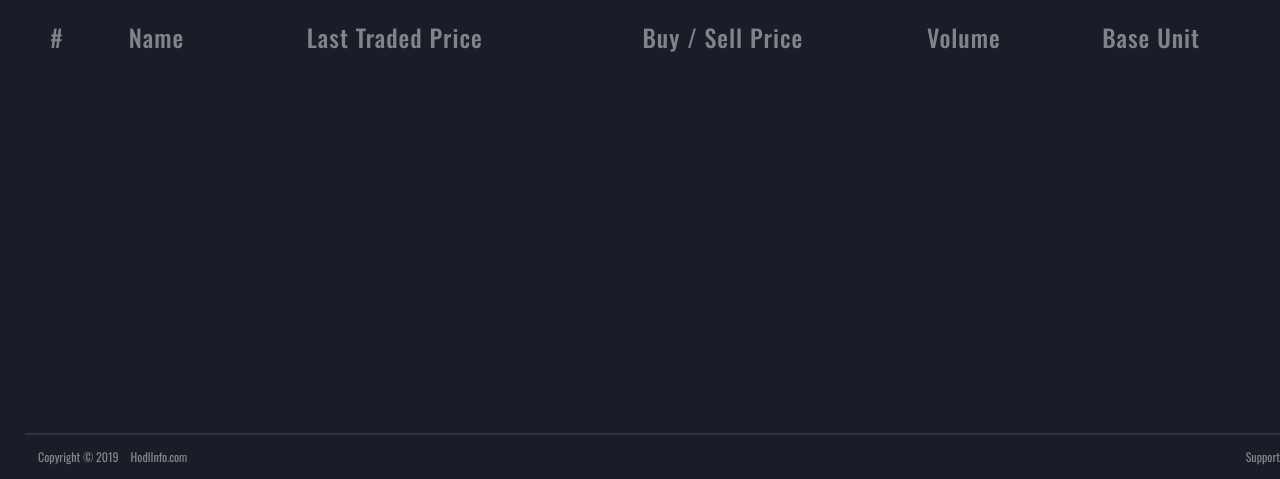
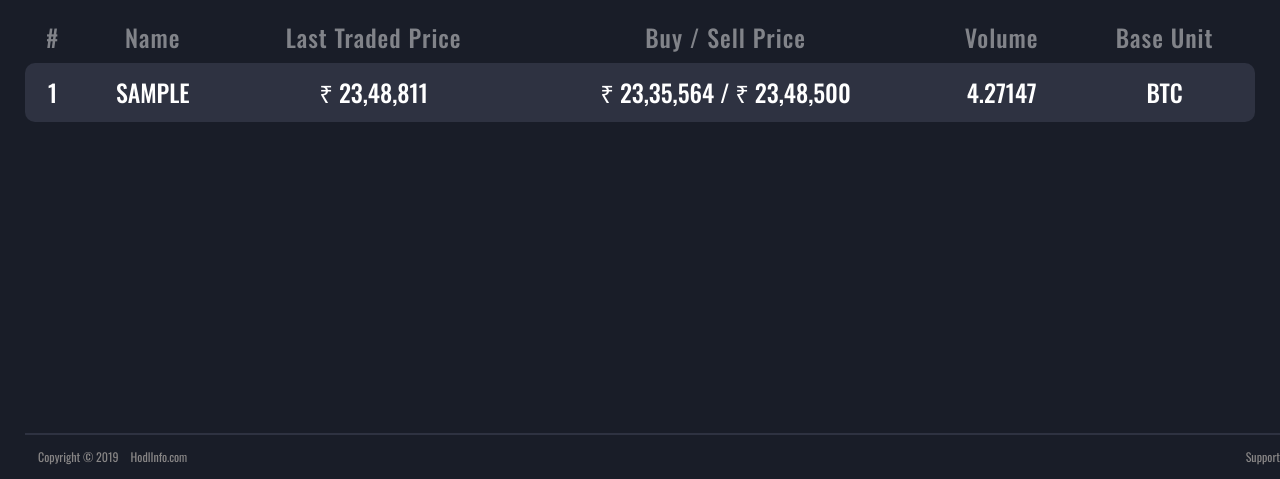
Before and after one commit to dev-sam17/quadBtech_assignment, a website: page public/index.html in a window 1280 px wide. Shown: the part 321-800 px from the top of the page. Drawn offline with nearby package versions, Linux system fonts and the light colour scheme; no server answers.

Commit message:
Revert "removed sample data"
This reverts commit 454c9ed4b244e21434df7a4c655563e46abe2806.

```diff
--- a/public/index.html
+++ b/public/index.html
@@ -17,6 +17,7 @@
   </meta>
   </meta>
 </head>
+
 <body>
   <div class="App">
     <div class="theme-dark" id="mode-change">
@@ -31,17 +32,17 @@
           </div>
           <div class="text-center padding-none col-12 col-sm-12 col-md-2 col-lg-4">
             <div class="btn-group dropdown">
-              <button class="btn btn-secondary dropdown-toggle header-button" type="button" id="dropdownMenuButton"
-                data-toggle="dropdown" aria-haspopup="true" aria-expanded="false">
+              <button class="btn btn-secondary dropdown-toggle header-button" type="button" id="dropdownMenuButton" data-toggle="dropdown"
+              aria-haspopup="true" aria-expanded="false">
                 "INR"
               </button>
-              <div class="dropdown-menu" aria-labelledby="dropdownMenuButton" tabindex="-1" role="menu">
-                <a class="dropdown-item" value="INR" tabindex="0" role="menuitem" href="/BTC-INR">INR</a>
+              <div class="dropdown-menu" aria-labelledby="dropdownMenuButton" tabindex="-1" role="menu" >
+                <a class="dropdown-item" value="INR" tabindex="0" role="menuitem"  href="/BTC-INR">INR</a>
               </div>
             </div>
             <div class="btn-group dropdown">
-              <button class="btn btn-secondary dropdown-toggle header-button" type="button" id="dropdownMenuButton"
-                data-toggle="dropdown" aria-haspopup="true" aria-expanded="false">
+              <button class="btn btn-secondary dropdown-toggle header-button" type="button" id="dropdownMenuButton" data-toggle="dropdown"
+              aria-haspopup="true" aria-expanded="false">
                 "BTC"
               </button>
               <div tabindex="-1" role="menu" aria-hidden="true" class="dropdown-menu">
@@ -72,12 +73,8 @@
             <div class="d-inline-flex flex-wrap align-items-center justify-content-center">
               <div class="progress-bar-wrapper">
                 <svg class="CircularProgressbar" viewBox="0 0 100 100" data-test-id="CircularProgressbar">
-                  <path class="CircularProgressbar-trail" d="M 50,50 m 0,-46 a 46,46 0 1 1 0,92 a 46,46 0 1 1 0,-92"
-                    stroke-width="8" fill-opacity="0"
-                    style="stroke-dasharray: 289.027px, 289.027px; stroke-dashoffset: 0px;"></path>
-                  <path class="CircularProgressbar-path" d="M 50,50 m 0,-46 a 46,46 0 1 1 0,92 a 46,46 0 1 1 0,-92"
-                    stroke-width="8" fill-opacity="0"
-                    style="stroke-dasharray: 289.027px, 289.027px; stroke-dashoffset: 149.33px;"></path>
+                  <path class="CircularProgressbar-trail" d="M 50,50 m 0,-46 a 46,46 0 1 1 0,92 a 46,46 0 1 1 0,-92" stroke-width="8" fill-opacity="0" style="stroke-dasharray: 289.027px, 289.027px; stroke-dashoffset: 0px;"></path>
+                  <path class="CircularProgressbar-path" d="M 50,50 m 0,-46 a 46,46 0 1 1 0,92 a 46,46 0 1 1 0,-92" stroke-width="8" fill-opacity="0" style="stroke-dasharray: 289.027px, 289.027px; stroke-dashoffset: 149.33px;"></path>
                   <text class="CircularProgressbar-text" x="50" y="50"></text>
                 </svg>
               </div>
@@ -90,8 +87,8 @@
                   <div class="text-nowrap d-inline-block color-white">Connect Telegram</div>
                 </div>
               </a>
-              <div class="margin-10 d-inline-block"><label class="switch"><input type="checkbox" checked=""
-                    id="theme-toggle"><span class="slider round"></span></label></div>
+              <div class="margin-10 d-inline-block"><label class="switch"><input type="checkbox" checked="" id="theme-toggle"><span
+                    class="slider round"></span></label></div>
             </div>
           </div>
         </div>
@@ -148,7 +145,26 @@
             </tr>
           </thead>
           <tbody>
-            <!-- data will be populated here  -->
+            <tr class="borderedRow">
+              <td class="align-middle">
+                <h4 class="table-text color-white">1</h4>
+              </td>
+              <td class="align-middle">
+                <h4 class="table-text color-white">SAMPLE</h4>
+              </td>
+              <td class="align-middle">
+                <h4 class="table-text color-white">₹ 23,48,811</h4>
+              </td>
+              <td class="align-middle">
+                <h4 class="table-text color-white"><span>₹ 23,35,564 / ₹ 23,48,500</span></h4>
+              </td>
+              <td class="align-middle">
+                <h4 class="table-text color-white">4.27147</h4>
+              </td>
+              <td class="align-middle">
+                <h4 class="table-text color-white">BTC</h4>
+              </td>
+            </tr>
           </tbody>
         </table>
       </div>
@@ -162,16 +178,10 @@
       </div>
     </div>
   </div>
-  <script src="https://code.jquery.com/jquery-3.5.1.slim.min.js"
-    integrity="sha384-DfXdz2htPH0lsSSs5nCTpuj/zy4C+OGpamoFVy38MVBnE+IbbVYUew+OrCXaRkfj"
-    crossorigin="anonymous"></script>
-  <script src="https://cdn.jsdelivr.net/npm/popper.js@1.16.1/dist/umd/popper.min.js"
-    integrity="sha384-9/reFTGAW83EW2RDu2S0VKaIzap3H66lZH81PoYlFhbGU+6BZp6G7niu735Sk7lN"
-    crossorigin="anonymous"></script>
-  <script src="https://cdn.jsdelivr.net/npm/bootstrap@4.5.3/dist/js/bootstrap.min.js"
-    integrity="sha384-w1Q4orYjBQndcko6MimVbzY0tgp4pWB4lZ7lr30WKz0vr/aWKhXdBNmNb5D92v7s"
-    crossorigin="anonymous"></script>
+
+  <script src="https://code.jquery.com/jquery-3.5.1.slim.min.js" integrity="sha384-DfXdz2htPH0lsSSs5nCTpuj/zy4C+OGpamoFVy38MVBnE+IbbVYUew+OrCXaRkfj" crossorigin="anonymous"></script>
+  <script src="https://cdn.jsdelivr.net/npm/popper.js@1.16.1/dist/umd/popper.min.js" integrity="sha384-9/reFTGAW83EW2RDu2S0VKaIzap3H66lZH81PoYlFhbGU+6BZp6G7niu735Sk7lN" crossorigin="anonymous"></script>
+  <script src="https://cdn.jsdelivr.net/npm/bootstrap@4.5.3/dist/js/bootstrap.min.js" integrity="sha384-w1Q4orYjBQndcko6MimVbzY0tgp4pWB4lZ7lr30WKz0vr/aWKhXdBNmNb5D92v7s" crossorigin="anonymous"></script>
   <script src="static/js/script.js"></script>
 </body>
-
 </html>
```
